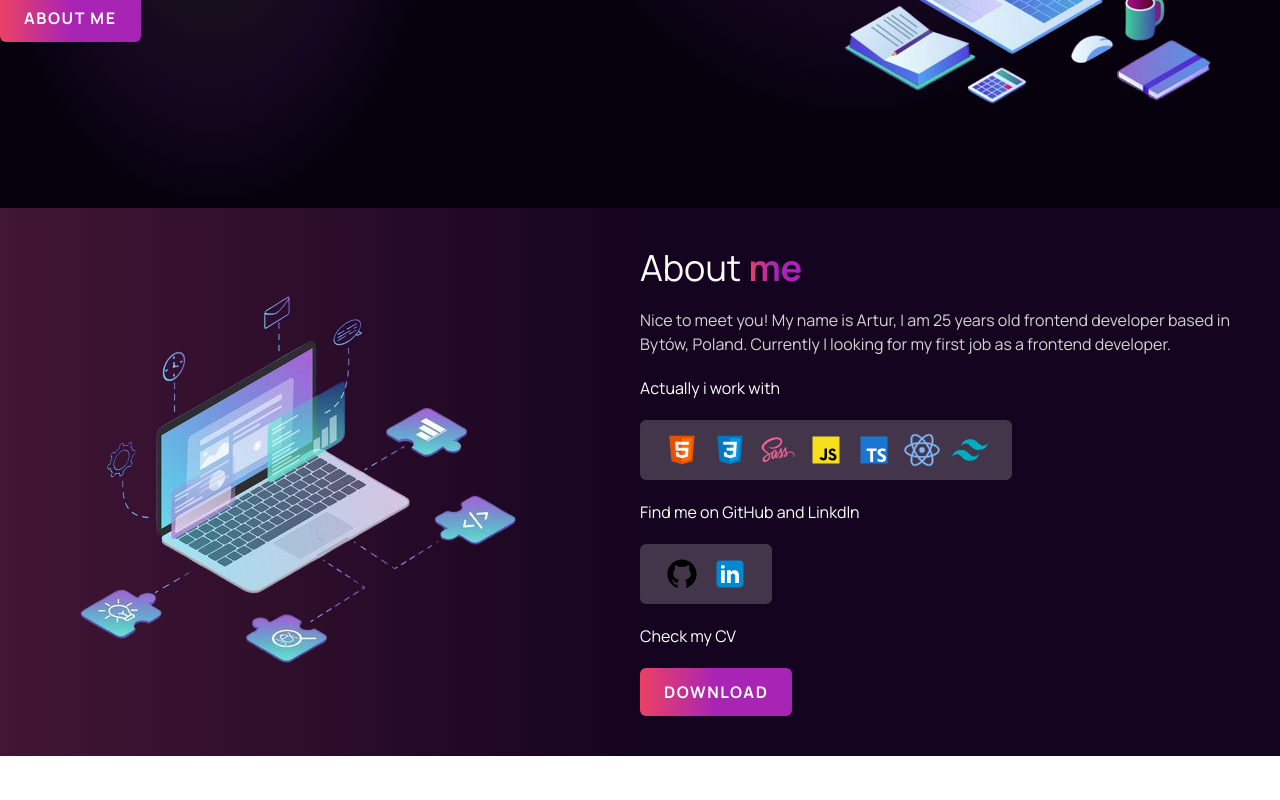
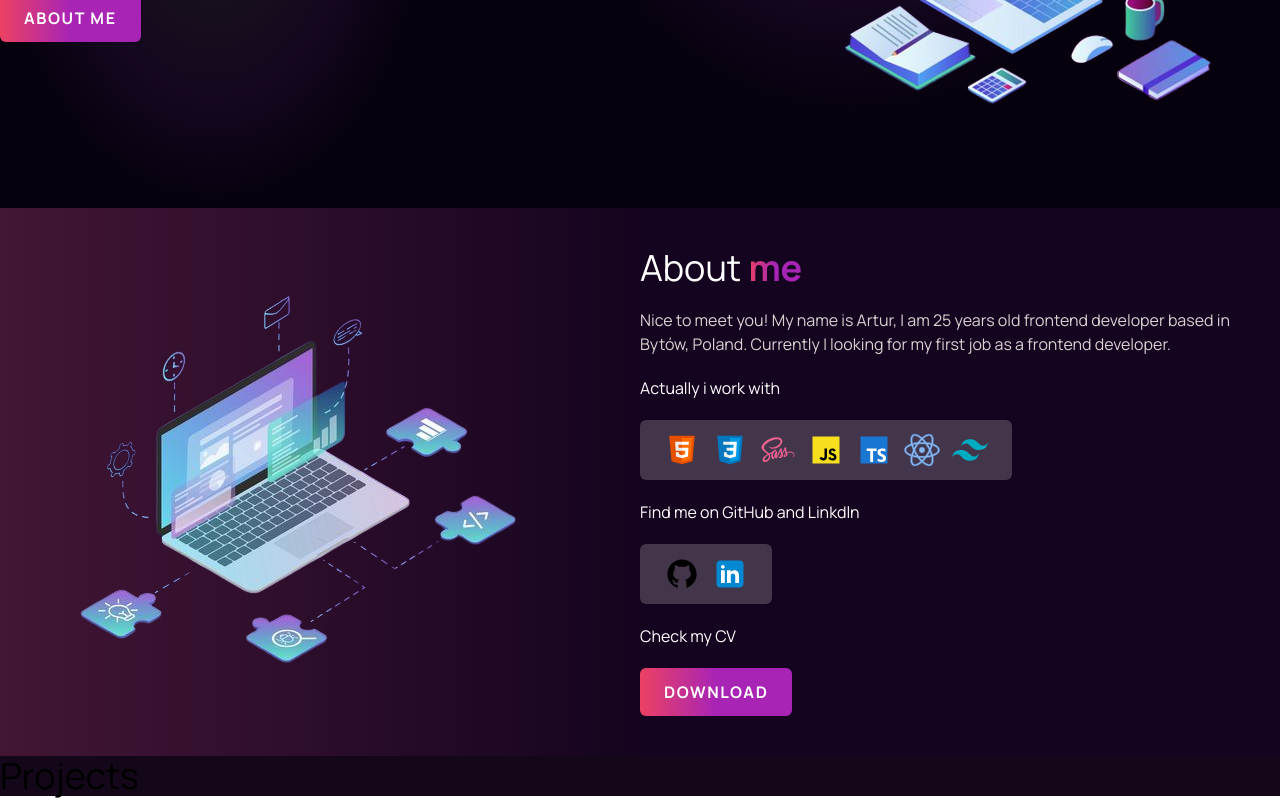
Before and after one commit to ArturDBW/Portfolio, a React (Vite) app: page / in a window 1280 px wide. Shown: the part 448-1248 px from the top of the page. Before the commit the page ends 1204 px from the top, so only its background shows below. Built offline with nearby package versions, Linux system fonts and the light colour scheme.

Commit message:
create Projects.tsx

```diff
--- a/src/App.tsx
+++ b/src/App.tsx
@@ -1,6 +1,7 @@
 import { About } from "./components/About";
 import { Header } from "./components/Header";
 import { Home } from "./components/Home";
+import { Projects } from "./components/Projects";
 
 function App() {
   return (
@@ -8,6 +9,7 @@ function App() {
       <Header />
       <Home />
       <About />
+      <Projects />
     </>
   );
 }
--- /dev/null
+++ b/src/components/Projects.tsx
@@ -0,0 +1,7 @@
+export const Projects = () => {
+  return (
+    <section className="bg-[#14071A]">
+      <h2 className="text-4xl">Projects</h2>
+    </section>
+  );
+};
```
